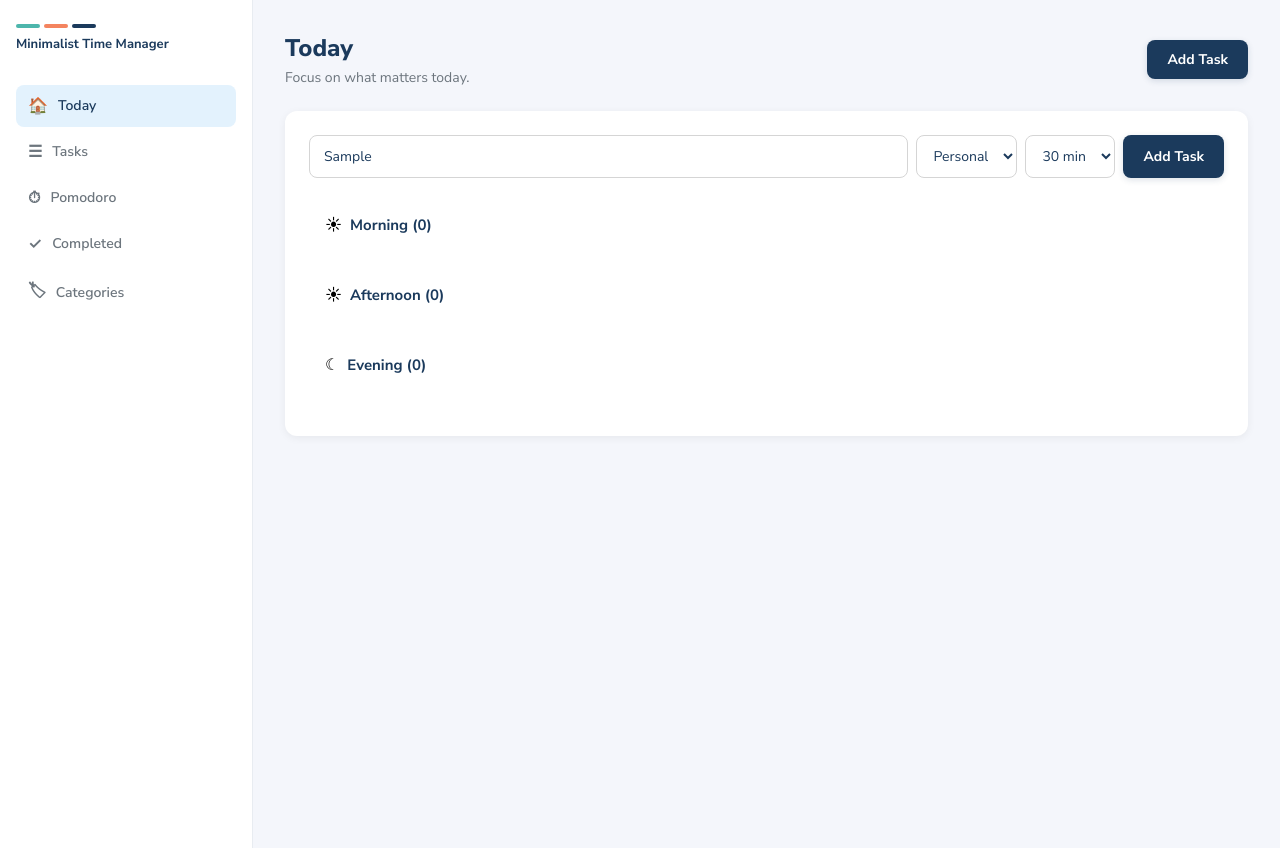
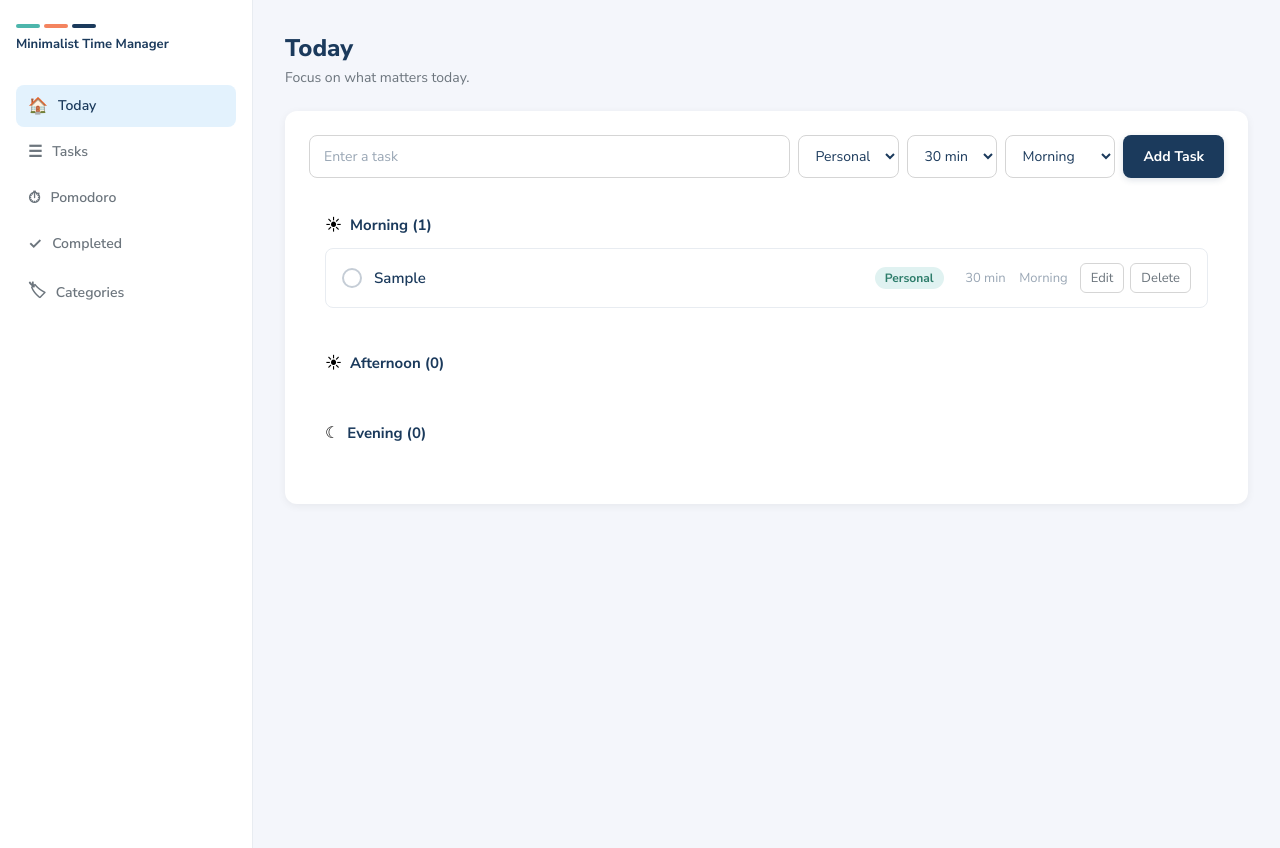
Before and after one commit to KevinBezerra/minimalist-time-manager, a React (Vite) app in the folder client/: page / in a window 1280 px wide. Both pictures are taken after typing "Sample" into the empty fields and a click on the button "Add Task". Built offline with nearby package versions, Linux system fonts and the light colour scheme.

Commit message:
Today UI

```diff
--- a/client/src/App.jsx
+++ b/client/src/App.jsx
@@ -5,6 +5,7 @@ import AddTaskForm from "./components/AddTaskForm";
 import {
   createTask,
   getTasks,
+  updateTask,
 } from "./services/taskApi";
 import "./App.css"
 
@@ -19,7 +20,14 @@ function App() {
     getTasks()
       .then((data) => {
         if (isCurrent) {
-          const activeTasks = data.filter((task) => task.isCompleted === 0);
+          const activeTasks = data
+            .filter((task) => task.isCompleted === 0)
+            .map((task) => ({
+              ...task,
+              period: ["morning", "afternoon", "evening"].includes(task.period)
+                ? task.period
+                : "morning",
+            }));
           setTasks(activeTasks);
         }
       })
@@ -45,9 +53,10 @@ function App() {
       setError("");
 
       const newTask = await createTask({
-        title: taskInput,
+        title: taskInput.title,
         category: taskInput.category,
-        duration: taskInput.duration
+        duration: taskInput.duration,
+        period: taskInput.period,
       });
 
       if (newTask.isCompleted === 0) {
@@ -55,10 +64,13 @@ function App() {
           ...currentTasks,
           newTask,
         ]);
+        return true;
       }
+      return false;
     } catch (error) {
       console.error(error);
       setError("Could not add task.");
+      return false;
     }
   }
 
@@ -73,6 +85,34 @@ function App() {
     }
   }
 
+  async function handleUpdateTask(taskId, updates) {
+    try {
+      const updatedTask = await updateTask(taskId, updates);
+
+      if (!updatedTask) {
+        return null;
+      }
+
+      setTasks((currentTasks) =>
+        currentTasks.map((task) =>
+          task.id === taskId ? updatedTask : task
+        )
+      );
+
+      return updatedTask;
+    } catch (error) {
+      console.error(error);
+      setError("Could not update task.");
+      return null;
+    }
+  }
+
+  function handleCompleteTask(taskId) {
+    setTasks((currentTasks) =>
+      currentTasks.filter((task) => task.id !== taskId)
+    );
+  }
+
   return (
     <div className="app-layout">
       <Sidebar />
@@ -82,7 +122,6 @@ function App() {
             <h1 className="app-title">Today</h1>
             <p className="app-subtitle">Focus on what matters today.</p>
           </div>
-          <button className="btn-add-task">Add Task</button>
         </header>
         <section className="app-content">
           <AddTaskForm onAddTask={handleAddTask} />
@@ -95,21 +134,26 @@ function App() {
               <TaskGroup
                 title="Morning"
                 icon="☀"
-                tasks={tasks.filter(t => t.period === "morning")}
+                tasks={tasks.filter((task) => task.period === "morning")}
                 onDeleteTask={handleDeleteTask}
+                onCompleteTask={handleCompleteTask}
+                onUpdateTask={handleUpdateTask}
               />
               <TaskGroup
                 title="Afternoon"
                 icon="☀"
-                tasks={tasks.filter(t => t.period === "afternoon")}
+                tasks={tasks.filter((task) => task.period === "afternoon")}
                 onDeleteTask={handleDeleteTask}
+                onCompleteTask={handleCompleteTask}
+                onUpdateTask={handleUpdateTask}
               />
-
               <TaskGroup
                 title="Evening"
                 icon="☾"
-                tasks={tasks.filter(t => t.period === "evening")}
+                tasks={tasks.filter((task) => task.period === "evening")}
                 onDeleteTask={handleDeleteTask}
+                onCompleteTask={handleCompleteTask}
+                onUpdateTask={handleUpdateTask}
               />
             </div>
           )}
--- a/client/src/components/AddTaskForm.jsx
+++ b/client/src/components/AddTaskForm.jsx
@@ -7,6 +7,7 @@ function AddTaskForm({ onAddTask }) {
   const [submitting, setSubmitting] = useState(false);
   const [duration, setDuration] = useState(30);
   const [category, setCategory] = useState("Personal");
+  const [period, setPeriod] = useState("morning");
 
   async function handleSubmit(event) {
     event.preventDefault();
@@ -20,18 +21,19 @@ function AddTaskForm({ onAddTask }) {
     try {
       setSubmitting(true);
 
-      await onAddTask(cleanTitle);
+      const added = await onAddTask({
+        title: cleanTitle,
+        category,
+        duration,
+        period,
+      });
 
-      setTitle("");
+      if (added) {
+        setTitle("");
+      }
     } finally {
       setSubmitting(false);
     }
-
-    await onAddTask({
-      title: cleanTitle,
-      category: category,
-      duration: duration
-    });
   }
 
   return (
@@ -55,6 +57,17 @@ function AddTaskForm({ onAddTask }) {
         <option value={120}>2 h</option>
       </select>
 
+      <select
+        aria-label="Day part"
+        required
+        value={period}
+        onChange={(event) => setPeriod(event.target.value)}
+      >
+        <option value="morning">Morning</option>
+        <option value="afternoon">Afternoon</option>
+        <option value="evening">Evening</option>
+      </select>
+
       <button type="submit" disabled={submitting}>
         {submitting ? "Adding..." : "Add Task"}
       </button>
--- a/client/src/components/TaskGroup.jsx
+++ b/client/src/components/TaskGroup.jsx
@@ -1,9 +1,15 @@
-import { useState } from "react";
+import { useEffect, useState } from "react";
 import TaskItem  from "./TaskItem/TaskItem";
 import "./TaskGroup.css";
 
-function TaskGroup({title, icon, tasks, onDeleteTask }){
+function TaskGroup({title, icon, tasks, onDeleteTask, onCompleteTask, onUpdateTask }){
     const [isOpen, setIsOpen] = useState(true);
+
+    useEffect(() => {
+        if (tasks.length > 0) {
+            setIsOpen(true);
+        }
+    }, [tasks.length]);
 
     function handleToggle(){
         setIsOpen(!isOpen);
@@ -19,9 +25,11 @@ function TaskGroup({title, icon, tasks, onDeleteTask }){
                 <div className="task-group-body">
                     {tasks.map((task) => (
                         <TaskItem
-                            key={task.ide}
+                            key={task.id}
                             task={task}
                             onDeleteTask={onDeleteTask}
+                            onCompleteTask={onCompleteTask}
+                            onUpdateTask={onUpdateTask}
                         />
                     ))}
                 </div>
--- a/client/src/components/TaskItem/TaskItem.css
+++ b/client/src/components/TaskItem/TaskItem.css
@@ -112,7 +112,8 @@
   flex-shrink: 0;
 }
 
-.task-actions button {
+.task-actions button,
+.task-actions select {
   padding: 5px 10px;
   border: 1px solid #d5d5d5;
   border-radius: var(--radius-sm);
@@ -123,7 +124,8 @@
   cursor: pointer;
 }
 
-.task-actions button:hover {
+.task-actions button:hover,
+.task-actions select:hover {
   background: #f0f4f8;
   color: var(--text-primary);
 }
--- a/client/src/components/TaskItem/TaskItem.jsx
+++ b/client/src/components/TaskItem/TaskItem.jsx
@@ -6,14 +6,11 @@ import {
 import "./TaskItem.css";
 
 
-function TaskItem({ task, onDeleteTask }) {
+function TaskItem({ task, onDeleteTask, onCompleteTask, onUpdateTask }) {
   const [isCompleted, setIsCompleted] = useState(
     task.isCompleted === 1
   );
-  const [isToday, setIsToday] = useState(
-    task.isToday === true || task.isToday === 1
-  );
-  const [period, setPeriod] = useState(task.period || "");
+  const [period, setPeriod] = useState(task.period || "morning");
   const [isEditing, setIsEditing] = useState(false);
   const [title, setTitle] = useState(task.title);
 
@@ -26,17 +23,9 @@ function TaskItem({ task, onDeleteTask }) {
       });
 
       setIsCompleted(newValue === 1);
-    } catch (error) {
-      console.error(error);
-    }
-  }
-
-  async function handleTodayChange(event) {
-    const nextIsToday = event.target.checked;
-
-    try {
-      await updateTask(task.id, { isToday: nextIsToday });
-      setIsToday(nextIsToday);
+      if (newValue === 1) {
+        onCompleteTask(task.id);
+      }
     } catch (error) {
       console.error(error);
     }
@@ -44,17 +33,26 @@ function TaskItem({ task, onDeleteTask }) {
 
   async function handlePeriodChange(event) {
     const nextPeriod = event.target.value;
+    const cleanTitle = title.trim();
+    const updates = { period: nextPeriod };
 
-    try {
-      await updateTask(task.id, { period: nextPeriod || null });
-      setPeriod(nextPeriod);
-    } catch (error) {
-      console.error(error);
+    if (cleanTitle) {
+      updates.title = cleanTitle;
+    }
+
+    const updatedTask = await onUpdateTask(task.id, updates);
+
+    if (updatedTask) {
+      setTitle(updatedTask.title);
+      setPeriod(updatedTask.period);
+      setIsEditing(false);
     }
   }
 
   async function handleEdit() {
     if (!isEditing) {
+      setPeriod(task.period || "morning");
+      setTitle(task.title);
       setIsEditing(true);
       return;
     }
@@ -66,12 +64,16 @@ function TaskItem({ task, onDeleteTask }) {
     }
 
     try {
-      await updateTask(task.id, {
+      const updatedTask = await onUpdateTask(task.id, {
         title: cleanTitle,
+        period,
       });
 
-      setTitle(cleanTitle);
-      setIsEditing(false);
+      if (updatedTask) {
+        setTitle(updatedTask.title);
+        setPeriod(updatedTask.period);
+        setIsEditing(false);
+      }
     } catch (error) {
       console.error(error);
     }
@@ -91,7 +93,7 @@ function TaskItem({ task, onDeleteTask }) {
       <button
         className={`task-checkbox ${isCompleted ? "checked" : ""}`}
         onClick={handleToggle}
-        arial-label="Toggle task"
+        aria-label="Toggle task"
         >
           {isCompleted && <span className="checkMark">✓</span>}
       </button>
@@ -113,10 +115,28 @@ function TaskItem({ task, onDeleteTask }) {
       </span>
 
       <span className="task-duration">
-        {task.duration ? `{task.duration} min` : "" }
+        {task.duration ? `${task.duration} min` : ""}
       </span>
 
+      {!isEditing && (
+        <span className="task-duration">
+          {period.charAt(0).toUpperCase() + period.slice(1)}
+        </span>
+      )}
+
       <div className="task-actions">
+        {isEditing && (
+          <select
+            aria-label="Day part"
+            value={period}
+            onChange={handlePeriodChange}
+          >
+            <option value="morning">Morning</option>
+            <option value="afternoon">Afternoon</option>
+            <option value="evening">Evening</option>
+          </select>
+        )}
+
         <button type="button" onClick={handleEdit}>
           {isEditing ? "Save" : "Edit"}
         </button>
```
Also changed, not shown: client/src/components/TaskList.jsx (+6 -3 lines).
